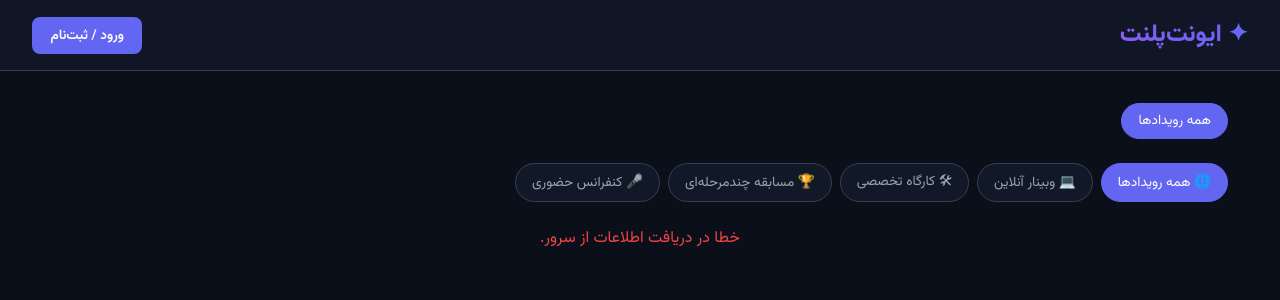
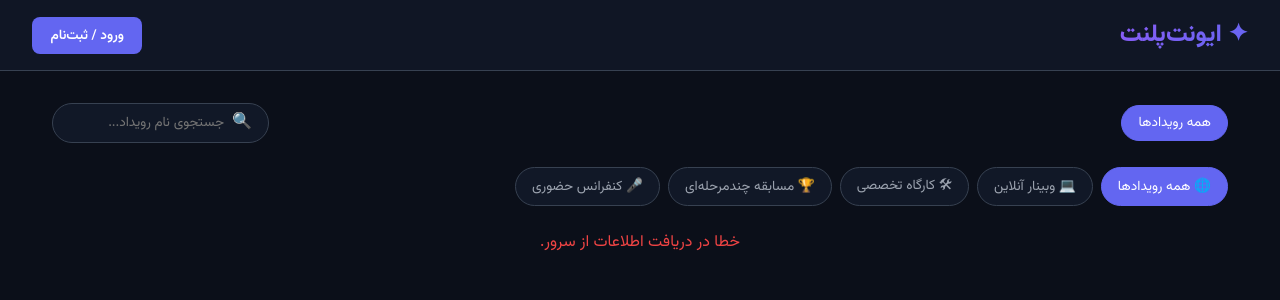
Before and after one commit to ghazaltaherkhani82/event-planner, a Django app: page / in a window 1280 px wide. Shown: the top 300 px of the page. Run offline with Django 5.2, Linux system fonts and the light colour scheme; data that the repository does not hold is empty.

Commit message:
Add search and user panel features to frontend

```diff
--- a/templates/index.html
+++ b/templates/index.html
@@ -111,6 +111,27 @@
       margin-bottom: 1.5rem;
       flex-wrap: wrap;
       gap: 1rem;
+    }
+
+    .search-box {
+      background: var(--bg-surface);
+      border: 1px solid var(--border);
+      border-radius: 9999px;
+      padding: 0.4rem 1rem;
+      display: flex;
+      align-items: center;
+      gap: 0.5rem;
+      width: 100%;
+      max-width: 300px;
+    }
+
+    .search-box input {
+      background: transparent;
+      border: none;
+      color: #fff;
+      outline: none;
+      font-size: 0.85rem;
+      width: 100%;
     }
 
     .tabs, .categories {
@@ -327,9 +348,17 @@
         <button class="tab-btn" id="org-events-tab" style="display:none;" onclick="switchTab('org')">رویدادهای ایجادی من</button>
       </div>
 
-      <button class="btn btn-accent" id="create-event-btn" style="display:none;" onclick="openModal('createEventModal')">
-        + تعریف رویداد جدید
-      </button>
+      <div style="display: flex; gap: 0.75rem; align-items: center; flex-wrap: wrap;">
+        <!-- باکس جستجوی رویداد -->
+        <div class="search-box">
+          <span>🔍</span>
+          <input type="text" id="searchInput" placeholder="جستجوی نام رویداد..." oninput="handleSearch(this.value)">
+        </div>
+
+        <button class="btn btn-accent" id="create-event-btn" style="display:none;" onclick="openModal('createEventModal')">
+          + تعریف رویداد جدید
+        </button>
+      </div>
     </div>
 
     <!-- فیلتر دسته‌بندی‌ها -->
@@ -346,6 +375,19 @@
       <p style="color: var(--text-muted); text-align: center; grid-column: 1/-1;">در حال بارگذاری...</p>
     </div>
   </main>
+
+  <!-- مودال پنل کاربری -->
+  <div class="modal" id="userProfileModal">
+    <div class="modal-content">
+      <h3>👤 پنل اطلاعات کاربری من</h3>
+      <div id="userProfileDetails" style="display: flex; flex-direction: column; gap: 0.75rem; font-size: 0.9rem;">
+        <!-- اطلاعات پویا قرار می‌گیرد -->
+      </div>
+      <div class="modal-actions">
+        <button class="btn btn-secondary" onclick="closeModal('userProfileModal')">بستن</button>
+      </div>
+    </div>
+  </div>
 
   <!-- مودال ورود و ثبت‌نام -->
   <div class="modal" id="loginModal">
@@ -525,6 +567,7 @@
     let myRegistrationsCache = [];
     let currentCategory = '';
     let currentTab = 'all';
+    let searchQuery = '';
     let isRegisterMode = false;
 
     const BANNER_MAP = {
@@ -566,6 +609,7 @@
         const roleLabel = isOrg ? 'برگزارکننده' : 'شرکت‌کننده';
 
         authDiv.innerHTML = `
+          <button class="btn btn-secondary btn-sm" onclick="openUserProfileModal()">👤 پنل کاربری من</button>
           <span style="font-size:0.875rem;">خوش آمدید، <b>${user.username}</b> (${roleLabel})</span>
           <button class="btn btn-danger btn-sm" onclick="clearAuth()">خروج</button>
         `;
@@ -584,6 +628,31 @@
         orgTab.style.display = 'none';
         createBtn.style.display = 'none';
       }
+    }
+
+    function openUserProfileModal() {
+      const user = getUser();
+      const container = document.getElementById('userProfileDetails');
+      if (!user) return;
+
+      const isOrg = user.role === 'ORGANIZER' || user.is_organizer || user.is_superuser;
+      const myCreatedCount = allEventsCache.filter(e => String(e.organizer) === String(user.id) || user.is_superuser).length;
+      const myRegCount = myRegistrationsCache.length;
+
+      container.innerHTML = `
+        <div style="background: rgba(255,255,255,0.03); padding: 1rem; border-radius: 0.50rem; border: 1px solid var(--border);">
+          <p><b>نام کاربری:</b> ${user.username}</p>
+          <p style="margin-top: 0.5rem;"><b>نقش سیستمی:</b> ${isOrg ? 'برگزارکننده رویداد (Organizer)' : 'شرکت‌کننده عادی (Participant)'}</p>
+          <p style="margin-top: 0.5rem;"><b>وضعیت دسترسی:</b> ${user.is_superuser ? 'مدیر کل (Superuser)' : 'کاربر عادی'}</p>
+        </div>
+        <div style="display: flex; gap: 1rem; margin-top: 0.5rem;">
+          <div style="flex:1; background: rgba(99,102,241,0.1); padding: 0.75rem; border-radius: 0.5rem; text-align: center; border: 1px solid var(--primary);">
+            <div style="font-size: 1.25rem; font-weight: bold; color: var(--primary);">${isOrg ? myCreatedCount : myRegCount}</div>
+            <div style="font-size: 0.78rem; color: var(--text-muted); margin-top: 0.2rem;">${isOrg ? 'رویدادهای ایجادی شما' : 'رویدادهای ثبت‌نام شده'}</div>
+          </div>
+        </div>
+      `;
+      openModal('userProfileModal');
     }
 
     async function loadData() {
@@ -635,6 +704,11 @@
       return { cleanDesc: desc, eventType: type };
     }
 
+    function handleSearch(val) {
+      searchQuery = val.trim().toLowerCase();
+      renderEvents();
+    }
+
     function renderEvents() {
       const container = document.getElementById('events-container');
       const user = getUser();
@@ -656,6 +730,10 @@
         });
       }
 
+      if (searchQuery) {
+        filtered = filtered.filter(e => e.title.toLowerCase().includes(searchQuery) || (e.description && e.description.toLowerCase().includes(searchQuery)));
+      }
+
       if (!filtered || filtered.length === 0) {
         container.innerHTML = '<p style="color: var(--text-muted); text-align: center; grid-column: 1/-1;">هیچ رویدادی یافت نشد.</p>';
         return;
@@ -664,7 +742,6 @@
       container.innerHTML = filtered.map(event => {
         const { cleanDesc, eventType } = getCleanEventData(event);
 
-        // تفکیک قطعی نقش کاربر جاری
         const isUserOrganizer = user && (user.role === 'ORGANIZER' || user.is_organizer || user.is_superuser);
         const isEventOwner = user && (String(user.id) === String(event.organizer) || user.is_superuser);
         const reg = !isUserOrganizer ? myRegistrationsCache.find(r => r.event === event.id) : null;
@@ -1064,7 +1141,7 @@
               const stars = '⭐'.repeat(f.rating || 5);
               return `
                 <div class="review-item">
-                  <div style="display:flex; justify-content:space-between; font-size:0.8rem; color:var(--accent);">
+                  <div style="display:flex; justify-content:space-between; font-size:0.80rem; color:var(--accent);">
                     <b>👤 ${f.participant_username || 'شرکت‌کننده'}</b>
                     <span>${stars} (${f.rating}/5)</span>
                   </div>
@@ -1243,6 +1320,12 @@
 
     function switchTab(tab) {
       currentTab = tab;
+      currentCategory = '';
+
+      document.querySelectorAll('#cat-filters .cat-btn').forEach(b => b.classList.remove('active'));
+      const allCatBtn = document.querySelector('#cat-filters .cat-btn');
+      if (allCatBtn) allCatBtn.classList.add('active');
+
       document.querySelectorAll('#view-tabs .tab-btn').forEach(b => b.classList.remove('active'));
       event.target.classList.add('active');
       renderEvents();
```
